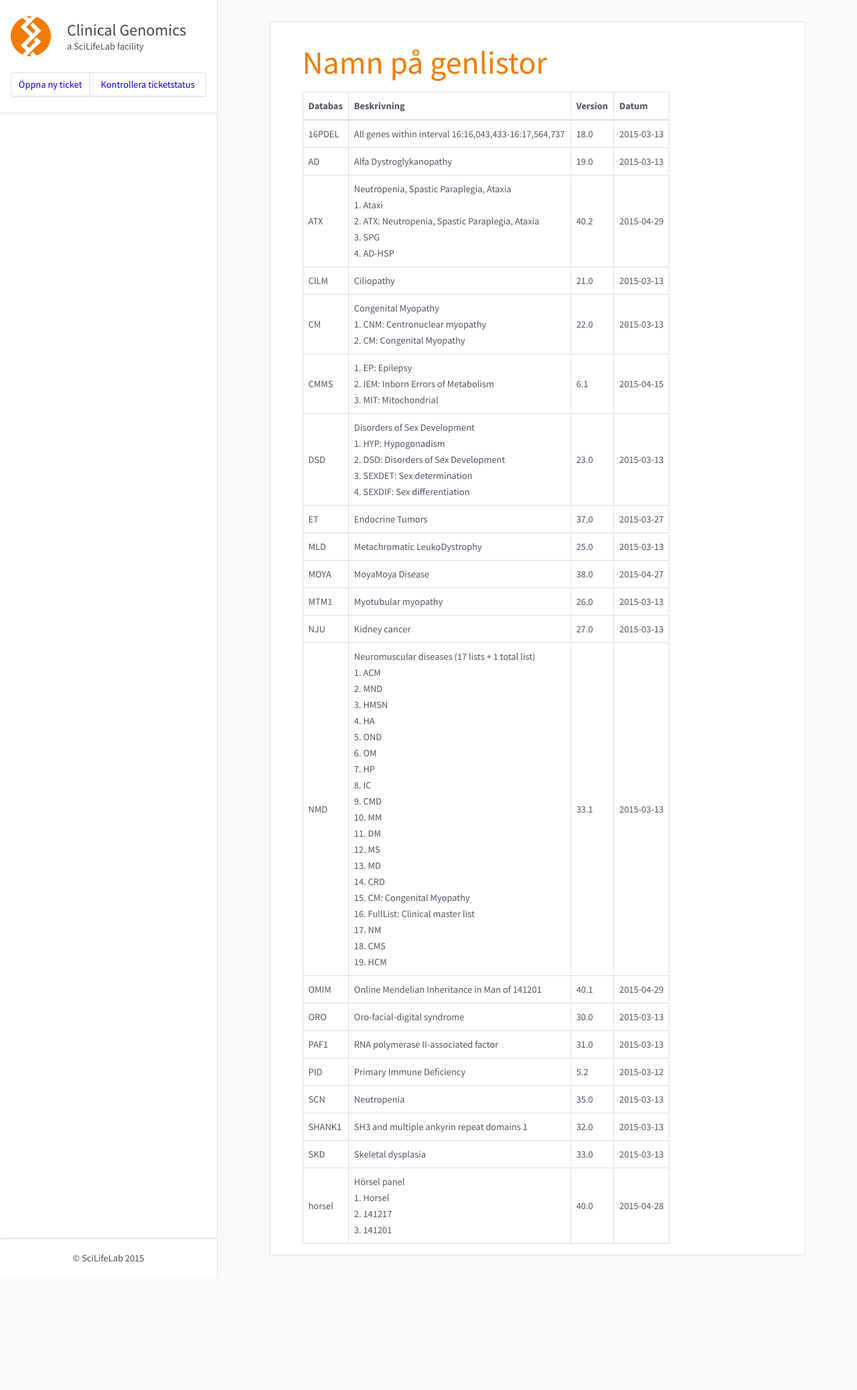
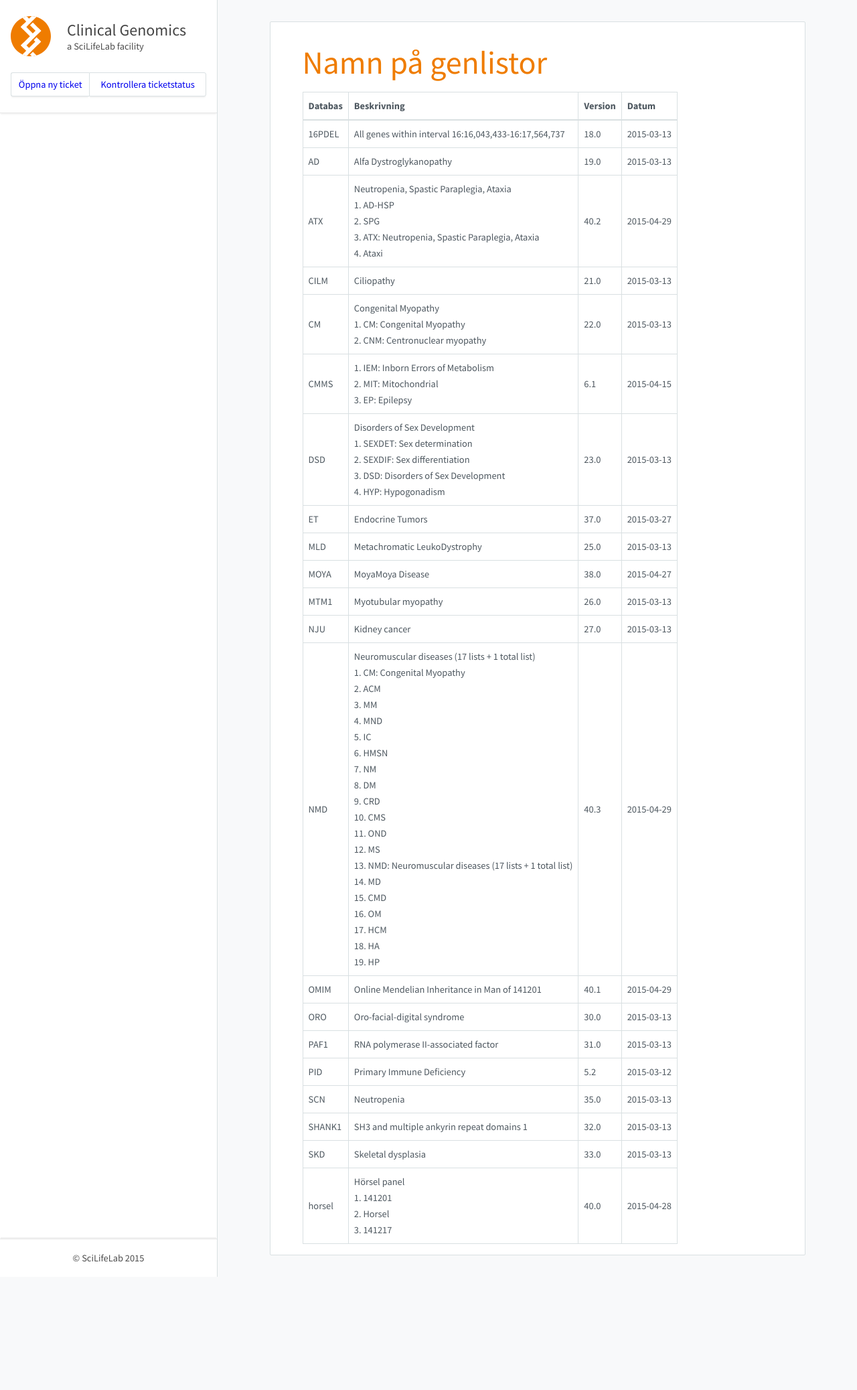
Before and after one commit to Clinical-Genomics/clinical-genomics.github.io, a Jekyll site: the page built from _pages/namnpagenlistor.md, in a window 1280 px wide. Shown: the whole page at 67% size. Built offline with Jekyll 4.4.1, drawn with Linux system fonts in a browser that asks for light colours; nearby versions of some CDN libraries.

Commit message:
Update to cust002-NMD.txt

```diff
--- a/_pages/namnpagenlistor.md
+++ b/_pages/namnpagenlistor.md
@@ -10,17 +10,17 @@ title: Namn på genlistor
 |---|---|---|---|
 |16PDEL|All genes within interval 16:16,043,433-16:17,564,737|18.0|2015-03-13|
 |AD|Alfa Dystroglykanopathy|19.0|2015-03-13|
-|ATX|Neutropenia, Spastic Paraplegia, Ataxia<br />1. Ataxi<br />2. ATX: Neutropenia, Spastic Paraplegia, Ataxia<br />3. SPG<br />4. AD-HSP<br />|40.2|2015-04-29|
+|ATX|Neutropenia, Spastic Paraplegia, Ataxia<br />1. AD-HSP<br />2. SPG<br />3. ATX: Neutropenia, Spastic Paraplegia, Ataxia<br />4. Ataxi<br />|40.2|2015-04-29|
 |CILM|Ciliopathy|21.0|2015-03-13|
-|CM|Congenital Myopathy<br />1. CNM: Centronuclear myopathy<br />2. CM: Congenital Myopathy<br />|22.0|2015-03-13|
-|CMMS|1. EP: Epilepsy<br />2. IEM: Inborn Errors of Metabolism<br />3. MIT: Mitochondrial<br />|6.1|2015-04-15|
-|DSD|Disorders of Sex Development<br />1. HYP: Hypogonadism<br />2. DSD: Disorders of Sex Development<br />3. SEXDET: Sex determination<br />4. SEXDIF: Sex differentiation<br />|23.0|2015-03-13|
+|CM|Congenital Myopathy<br />1. CM: Congenital Myopathy<br />2. CNM: Centronuclear myopathy<br />|22.0|2015-03-13|
+|CMMS|1. IEM: Inborn Errors of Metabolism<br />2. MIT: Mitochondrial<br />3. EP: Epilepsy<br />|6.1|2015-04-15|
+|DSD|Disorders of Sex Development<br />1. SEXDET: Sex determination<br />2. SEXDIF: Sex differentiation<br />3. DSD: Disorders of Sex Development<br />4. HYP: Hypogonadism<br />|23.0|2015-03-13|
 |ET|Endocrine Tumors|37.0|2015-03-27|
 |MLD|Metachromatic LeukoDystrophy|25.0|2015-03-13|
 |MOYA|MoyaMoya Disease|38.0|2015-04-27|
 |MTM1|Myotubular myopathy|26.0|2015-03-13|
 |NJU|Kidney cancer|27.0|2015-03-13|
-|NMD|Neuromuscular diseases (17 lists + 1 total list)<br />1. ACM<br />2. MND<br />3. HMSN<br />4. HA<br />5. OND<br />6. OM<br />7. HP<br />8. IC<br />9. CMD<br />10. MM<br />11. DM<br />12. MS<br />13. MD<br />14. CRD<br />15. CM: Congenital Myopathy<br />16. FullList: Clinical master list<br />17. NM<br />18. CMS<br />19. HCM<br />|33.1|2015-03-13|
+|NMD|Neuromuscular diseases (17 lists + 1 total list)<br />1. CM: Congenital Myopathy<br />2. ACM<br />3. MM<br />4. MND<br />5. IC<br />6. HMSN<br />7. NM<br />8. DM<br />9. CRD<br />10. CMS<br />11. OND<br />12. MS<br />13. NMD: Neuromuscular diseases (17 lists + 1 total list)<br />14. MD<br />15. CMD<br />16. OM<br />17. HCM<br />18. HA<br />19. HP<br />|40.3|2015-04-29|
 |OMIM|Online Mendelian Inheritance in Man of 141201|40.1|2015-04-29|
 |ORO|Oro-facial-digital syndrome|30.0|2015-03-13|
 |PAF1|RNA polymerase II-associated factor|31.0|2015-03-13|
@@ -28,4 +28,4 @@ title: Namn på genlistor
 |SCN|Neutropenia|35.0|2015-03-13|
 |SHANK1|SH3 and multiple ankyrin repeat domains 1|32.0|2015-03-13|
 |SKD|Skeletal dysplasia|33.0|2015-03-13|
-|horsel|Hörsel panel<br />1. Horsel<br />2. 141217<br />3. 141201<br />|40.0|2015-04-28|
+|horsel|Hörsel panel<br />1. 141201<br />2. Horsel<br />3. 141217<br />|40.0|2015-04-28|
```
